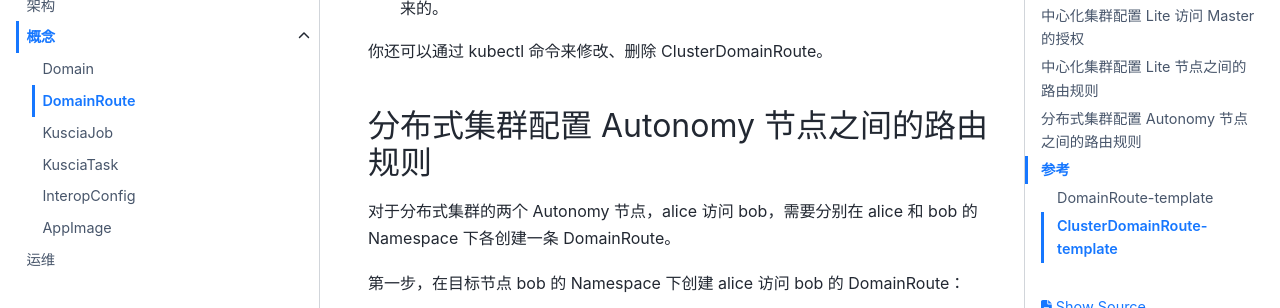
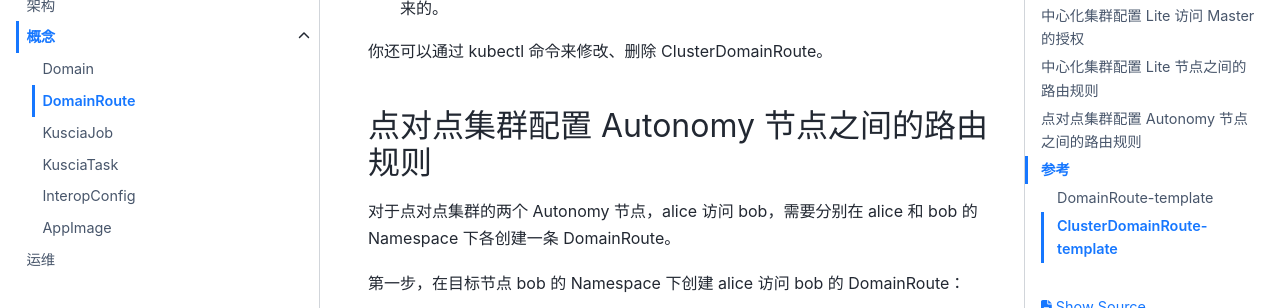
Before and after one commit to secretflow/kuscia, a Sphinx documentation site: the page built from docs/reference/concepts/domainroute_cn.md, in a window 1280 px wide and 900 px high, scrolled down 3751 px. Shown: the part 154-462 px from the top of the window. Built offline with Sphinx 7.4.7 and the PyData theme 0.15.4, drawn with Linux system fonts in a browser that asks for light colours; some of the changed text lies outside the part shown.

Commit message:
docs: modify distributed cluster to peer-to-peer cluster (#4)

````diff
--- a/docs/reference/concepts/domainroute_cn.md
+++ b/docs/reference/concepts/domainroute_cn.md
@@ -8,7 +8,7 @@ ClusterDomainRoute 用于在中心化网络中配置 Lite 节点之间的路由
 以下是一些 DomainRoute 和 ClusterDomainRoute 的典型用例
 * 中心化集群配置 Lite 访问 Master 的授权
 * 中心化集群配置 Lite 节点之间的路由规则
-* 分布式集群配置 Autonomy 节点之间的路由规则
+* 点对点集群配置 Autonomy 节点之间的路由规则
 
 ## 中心化集群配置 Lite 访问 Master 的授权
 
@@ -146,9 +146,9 @@ status 的个字段含义如下：
 
 你还可以通过 kubectl 命令来修改、删除 ClusterDomainRoute。
 
-## 分布式集群配置 Autonomy 节点之间的路由规则
+## 点对点集群配置 Autonomy 节点之间的路由规则
 
-对于分布式集群的两个 Autonomy 节点，alice 访问 bob，需要分别在 alice 和 bob 的 Namespace 下各创建一条 DomainRoute。
+对于点对点集群的两个 Autonomy 节点，alice 访问 bob，需要分别在 alice 和 bob 的 Namespace 下各创建一条 DomainRoute。
 
 第一步，在目标节点 bob 的 Namespace 下创建 alice 访问 bob 的 DomainRoute：
 ```yaml
````
Also changed, not shown: docs/reference/operation_cn.md (+1 -1 lines).
